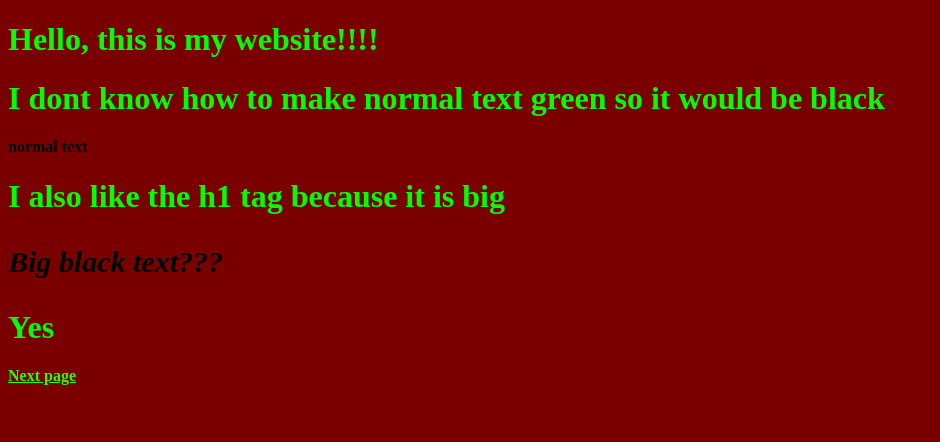
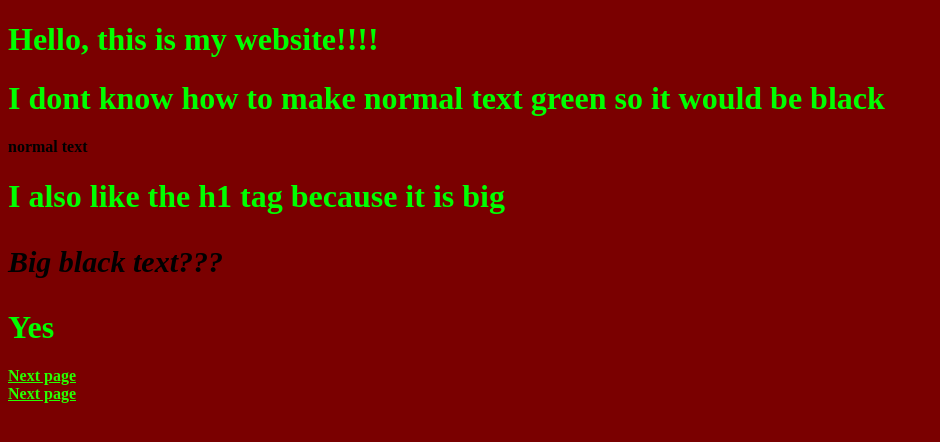
Before and after one commit to jeremyisnotavalabe/jeremyisnotavalabe.github.io, a plain HTML site: page index.html in a window 1280 px wide. Shown: the whole page, without its empty margins (0-940 px from the left). Drawn offline with Linux system fonts and the light colour scheme.

Commit message:
Update index.html

```diff
--- a/index.html
+++ b/index.html
@@ -12,5 +12,6 @@
     <h1>Yes</h1>
 
     <a href="index2.html">Next page</a> <br>
+    <a href="index2.html">Next page</a> <br>
   </body>
 </html>
```
